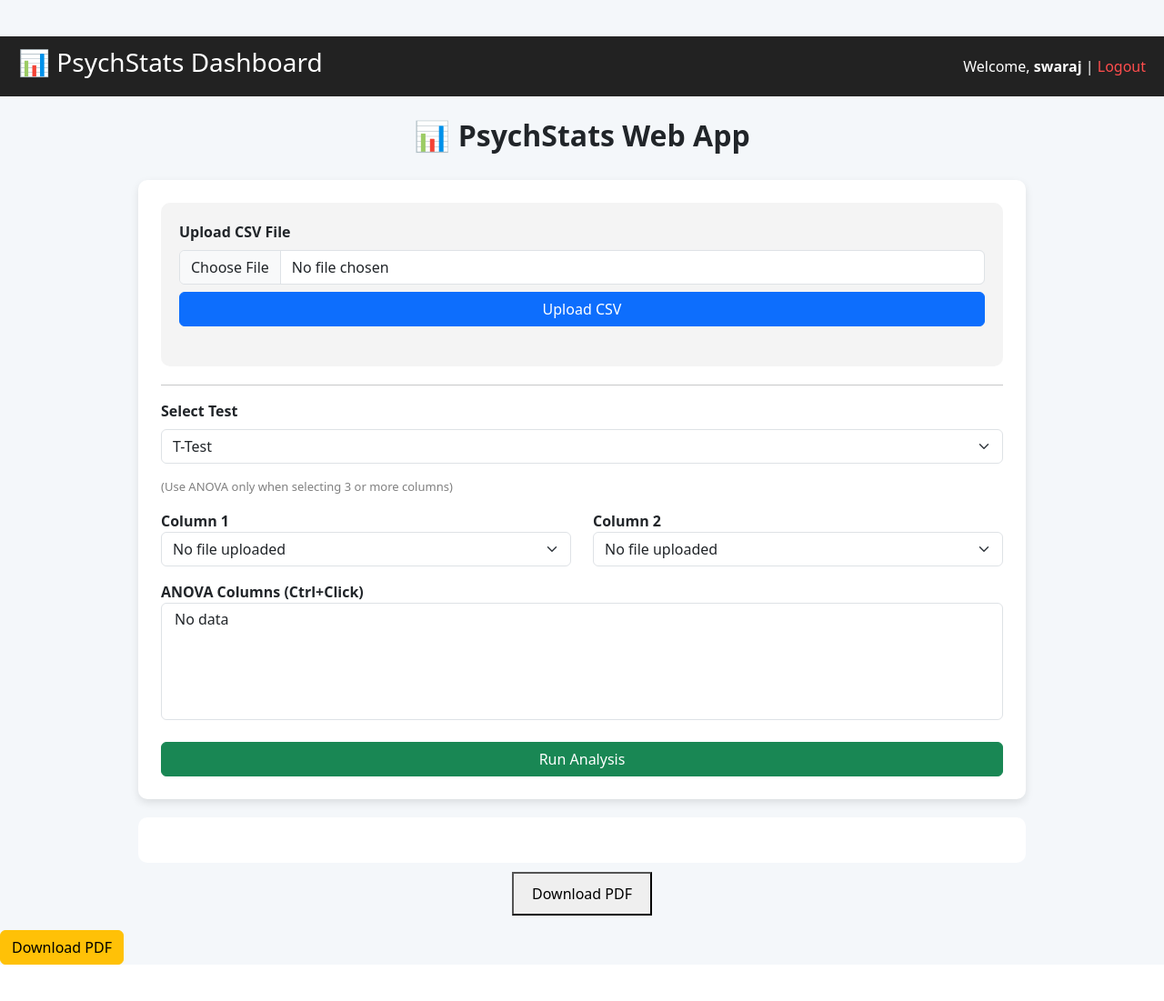
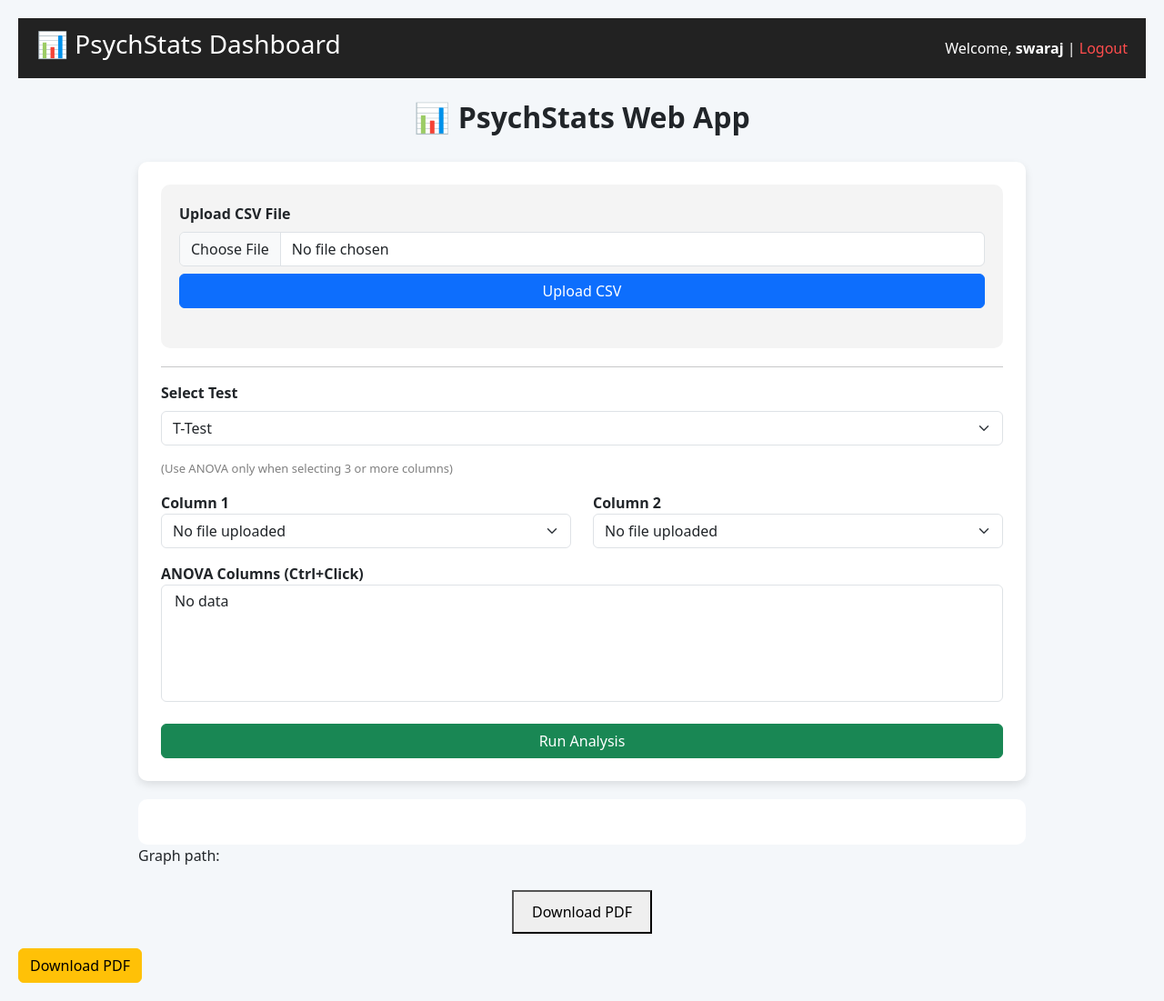
Before and after one commit to pothulaswaraj24-boop/psychstats_web, a Flask app: page / in a window 1280 px wide. Shown: the whole page at 91% size. Before the commit the page ends 1061 px from the top, so only its background shows below. Run offline with Flask 3, Linux system fonts and the light colour scheme; a user stored in the database is signed in.

Commit message:
dashboard check

```diff
--- a/app.py
+++ b/app.py
@@ -204,7 +204,10 @@
 
                     plt.figure(figsize=(6,4))
                     plt.bar([col1, col2], [g1.mean(), g2.mean()])
-                    filename = os.path.join(app.config["UPLOAD_FOLDER"], f"ttest_{time.time()}.png")
+                    filename = f"ttest_{time.time()}.png"
+                    full_path = os.path.join(app.config["UPLOAD_FOLDER"], filename)
+                    plt.savefig(full_path)
+                    graph_path = f"/static/{filename}"
                     plt.savefig(filename)
                     plt.clf()
                     plt.close()
@@ -246,7 +249,10 @@
 
                     plt.figure(figsize=(6,4))
                     plt.scatter(x, y)
-                    filename = os.path.join(app.config["UPLOAD_FOLDER"], f"ttest_{time.time()}.png")
+                    filename = f"corr_{time.time()}.png"
+                    full_path = os.path.join(app.config["UPLOAD_FOLDER"], filename)
+                    plt.savefig(full_path)
+                    graph_path = f"/static/{filename}"
                     plt.savefig(filename)
                     plt.clf()
                     plt.close()
@@ -289,7 +295,10 @@
                     plt.figure(figsize=(6,4))
                     means = [g.mean() for g in groups]
                     plt.bar(valid_cols, means)
-                    filename = os.path.join(app.config["UPLOAD_FOLDER"], f"ttest_{time.time()}.png")
+                    filename = f"anova_{time.time()}.png"
+                    full_path = os.path.join(app.config["UPLOAD_FOLDER"], filename)
+                    plt.savefig(full_path)
+                    graph_path = f"/static/{filename}"
                     plt.savefig(filename)
                     plt.clf()
                     plt.close()
--- a/templates/index.html
+++ b/templates/index.html
@@ -1,6 +1,6 @@
 <!DOCTYPE html>
 <html>
-<div style="padding:20px;">
+
 <head>
 
     <title>PsychStats Web App</title>
@@ -32,10 +32,10 @@
     </style>
 
 </head>
-</div>
+
 <body>
 
-
+<div style="padding:20px;">
 <div style="display:flex; justify-content:space-between; align-items:center; padding:12px 20px; background:#222; color:white;">
 
 
@@ -152,6 +152,7 @@
     </div>
     {% endif %}
     </div>
+<p>Graph path: {{ graph }}</p>
 
 </div>
 
@@ -162,6 +163,6 @@
 </div>
 
 <a href="/download" class="btn btn-warning mt-3">Download PDF</a>
-
+</div>
 </body>
 </html>
```
